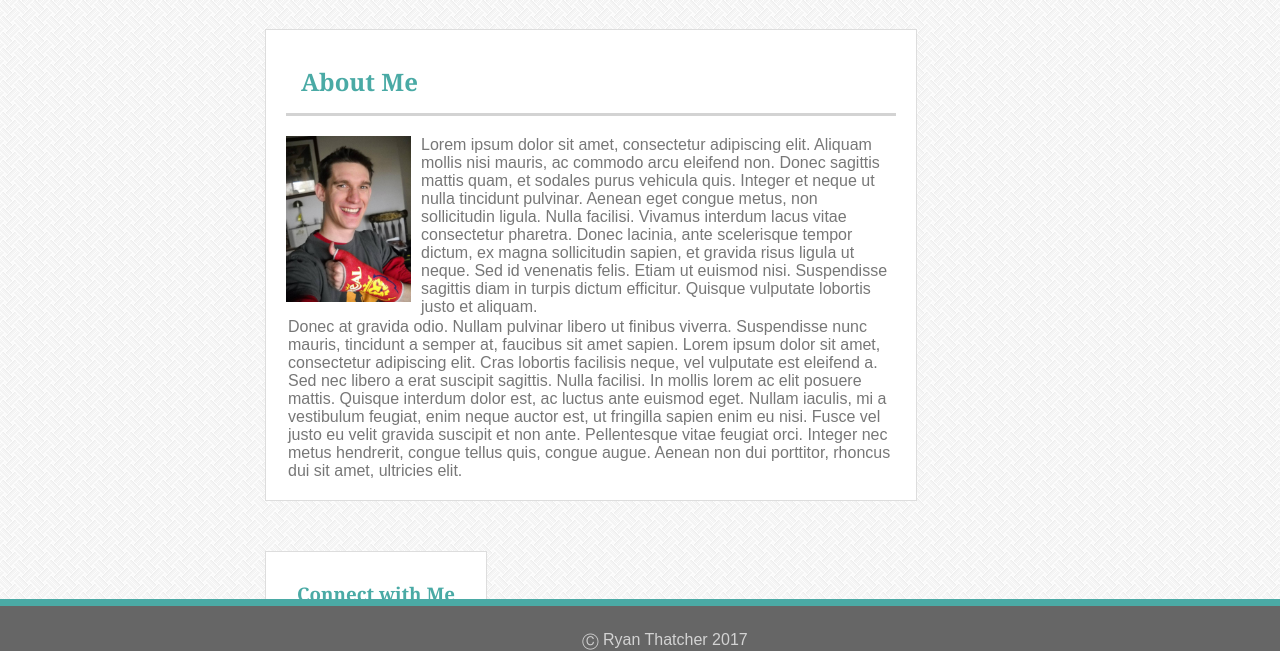
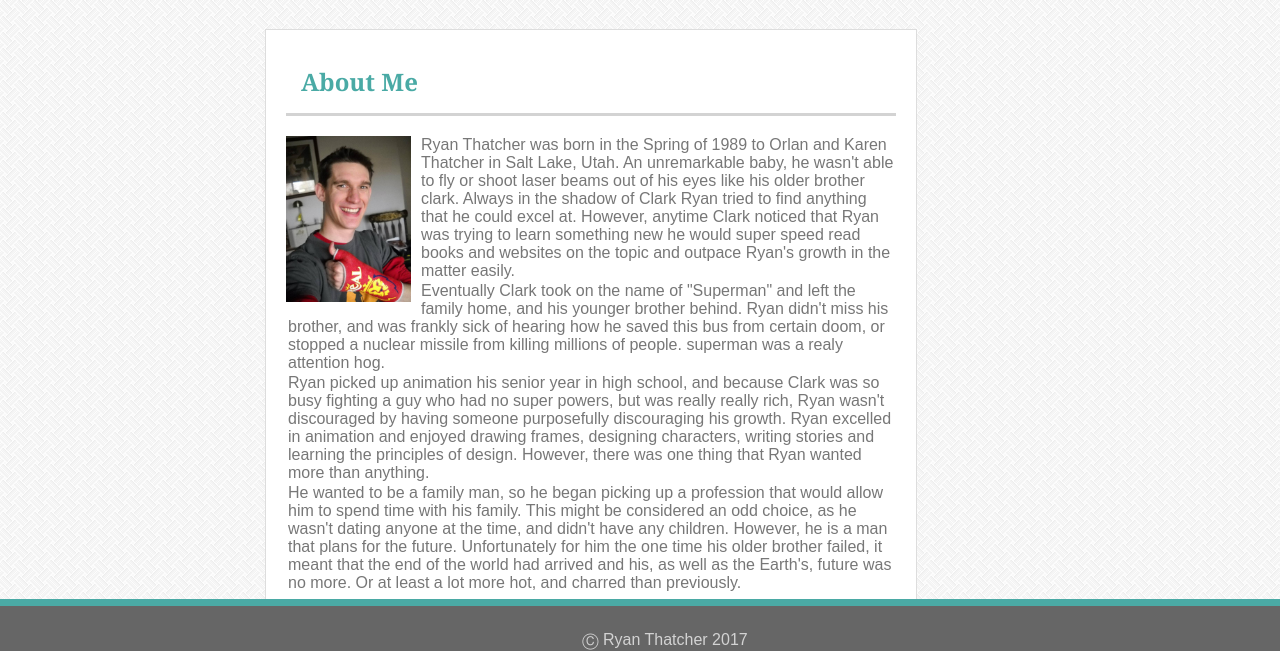
Before and after one commit to thethatcher/Basic-Portfolio, a plain HTML site: page index.html in a window 1280 px wide. Shown: the part 126-777 px from the top of the page. Drawn offline with Linux system fonts and the light colour scheme.

Commit message:
added real-ish text to replace lorem ipsum

```diff
--- a/index.html
+++ b/index.html
@@ -21,10 +21,16 @@
 				<h2>About Me</h2>
 				<img src="assets/images/Ryan.jpg" id="portrait" alt="image of Ryan Thatcher from chest up. He is very handsome and you should hire him now." width="125px">
 				<p>
-					Lorem ipsum dolor sit amet, consectetur adipiscing elit. Aliquam mollis nisi mauris, ac commodo arcu eleifend non. Donec sagittis mattis quam, et sodales purus vehicula quis. Integer et neque ut nulla tincidunt pulvinar. Aenean eget congue metus, non sollicitudin ligula. Nulla facilisi. Vivamus interdum lacus vitae consectetur pharetra. Donec lacinia, ante scelerisque tempor dictum, ex magna sollicitudin sapien, et gravida risus ligula ut neque. Sed id venenatis felis. Etiam ut euismod nisi. Suspendisse sagittis diam in turpis dictum efficitur. Quisque vulputate lobortis justo et aliquam.
+					Ryan Thatcher was born in the Spring of 1989 to Orlan and Karen Thatcher in Salt Lake, Utah. An unremarkable baby, he wasn't able to fly or shoot laser beams out of his eyes like his older brother clark. Always in the shadow of Clark Ryan tried to find anything that he could excel at. However, anytime Clark noticed that Ryan was trying to learn something new he would super speed read books and websites on the topic and outpace Ryan's growth in the matter easily.
 				</p>
 				<p>
-					Donec at gravida odio. Nullam pulvinar libero ut finibus viverra. Suspendisse nunc mauris, tincidunt a semper at, faucibus sit amet sapien. Lorem ipsum dolor sit amet, consectetur adipiscing elit. Cras lobortis facilisis neque, vel vulputate est eleifend a. Sed nec libero a erat suscipit sagittis. Nulla facilisi. In mollis lorem ac elit posuere mattis. Quisque interdum dolor est, ac luctus ante euismod eget. Nullam iaculis, mi a vestibulum feugiat, enim neque auctor est, ut fringilla sapien enim eu nisi. Fusce vel justo eu velit gravida suscipit et non ante. Pellentesque vitae feugiat orci. Integer nec metus hendrerit, congue tellus quis, congue augue. Aenean non dui porttitor, rhoncus dui sit amet, ultricies elit.
+					Eventually Clark took on the name of "Superman" and left the family home, and his younger brother behind. Ryan didn't miss his brother, and was frankly sick of hearing how he saved this bus from certain doom, or stopped a nuclear missile from killing millions of people. superman was a realy attention hog.
+				</p>
+				<p>
+					Ryan picked up animation his senior year in high school, and because Clark was so busy fighting a guy who had no super powers, but was really really rich, Ryan wasn't discouraged by having someone purposefully discouraging his growth. Ryan excelled in animation and enjoyed drawing frames, designing characters, writing stories and learning the principles of design. However, there was one thing that Ryan wanted more than anything.
+				</p>
+				<p>
+					He wanted to be a family man, so he began picking up a profession that would allow him to spend time with his family. This might be considered an odd choice, as he wasn't dating anyone at the time, and didn't have any children. However, he is a man that plans for the future. Unfortunately for him the one time his older brother failed, it meant that the end of the world had arrived and his, as well as the Earth's, future was no more. Or at least a lot more hot, and charred than previously.
 				</p>
 			</div>
 		</div>
```
